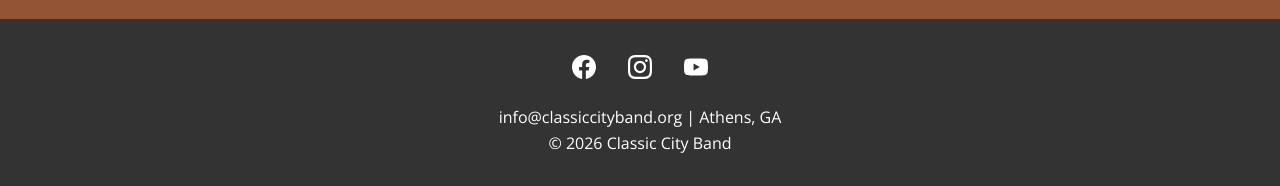
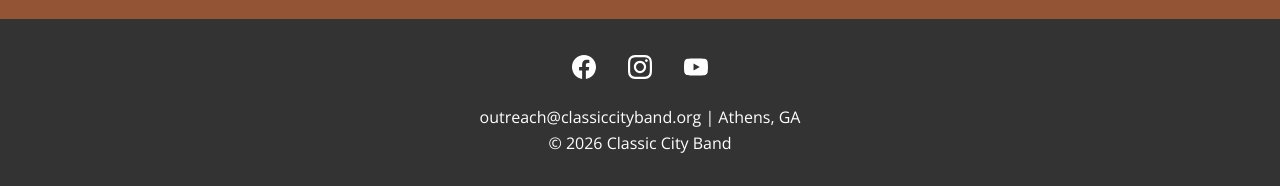
Before and after one commit to webmasterCCB/CCBwebsite, a Jekyll site: the page built from index.html, in a window 1280 px wide and 1388 px high. Shown: the part 1199-1385 px from the top of the window. Built offline with Jekyll 4.4.1, drawn with Linux system fonts in a browser that asks for light colours.

Commit message:
Update _config.yml

```diff
--- a/_config.yml
+++ b/_config.yml
@@ -1,6 +1,6 @@
 # Site settings
 title: Classic City Band
-email: info@classiccityband.org
+email: outreach@classiccityband.org
 description: >-
   Athens, Georgia's premier community concert band.
   Join us for concerts throughout the year featuring classical,
```
